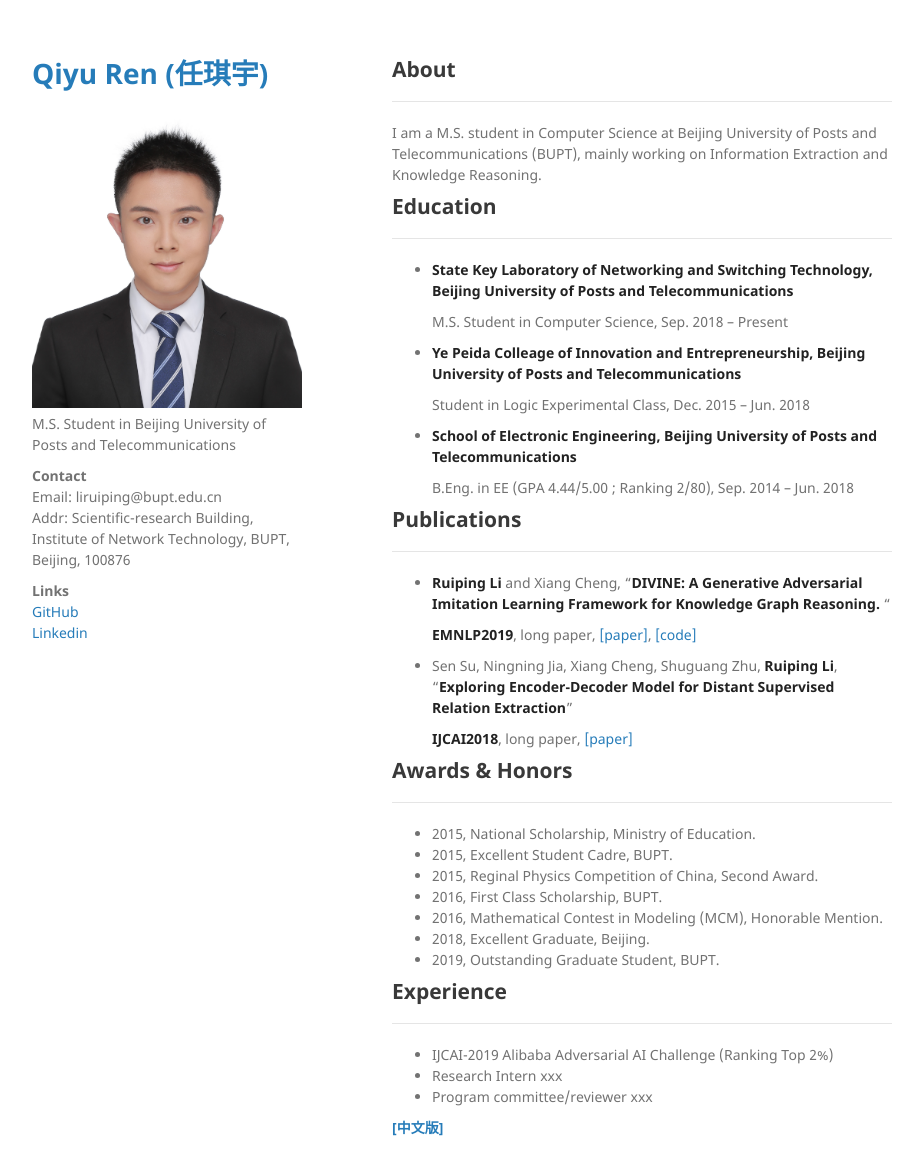
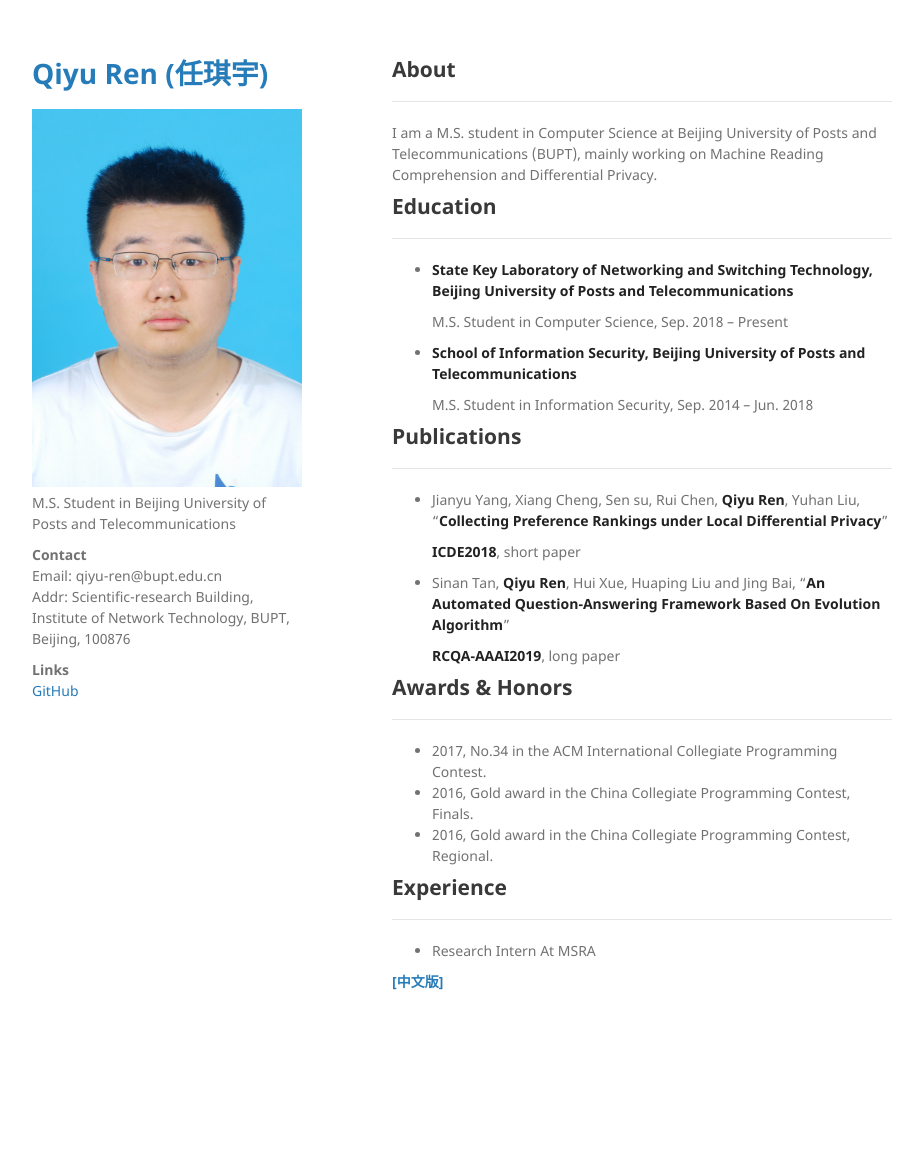
Before and after one commit to qiyu-ren/qiyu-ren.github.io, a Jekyll site: the page built from index.md, in a window 1280 px wide and 1208 px high. Shown: the top 1175 px of the window, without its empty margins (178-1101 px from the left). Built offline with Jekyll 4.4.1, drawn with Linux system fonts in a browser that asks for light colours; our own code applies the rules of GitHub Pages for plain Markdown files.

Commit message:
doisiodhjios

```diff
--- a/_layouts/default.html
+++ b/_layouts/default.html
@@ -22,15 +22,14 @@
 
         <p>{{ site.description | default: site.github.project_tagline }}</p>
 		<div><b>Contact</b>
-		<div>Email: liruiping@bupt.edu.cn</div>
+		<div>Email: qiyu-ren@bupt.edu.cn</div>
 		<div>Addr: Scientific-research Building, Institute of Network Technology, BUPT, Beijing, 100876</div>
 		</div>
 
 		<p> </p>
 
 		<div><b>Links</b>
-		<div><a href="https://github.com/Ruiping-Li">GitHub</a></div>
-		<div><a href="https://www.linkedin.com/in/%E7%91%9E%E5%B9%B3-%E6%9D%8E-7240b3151/">Linkedin</a></div>
+		<div><a href="https://github.com/Qiyu-Ren">GitHub</a></div>
 		</div>
 
         {% if site.show_downloads %}
--- a/index.md
+++ b/index.md
@@ -1,7 +1,7 @@
 ## About
 ---
 
-I am a M.S. student in Computer Science at Beijing University of Posts and Telecommunications (BUPT), mainly working on Information Extraction and Knowledge Reasoning.
+I am a M.S. student in Computer Science at Beijing University of Posts and Telecommunications (BUPT), mainly working on Machine Reading Comprehension and Differential Privacy.
 
 ## Education
 
@@ -12,44 +12,34 @@ I am a M.S. student in Computer Science at Beijing University of Posts and Telec
 
   M.S. Student in Computer Science, Sep. 2018 -- Present
 
-* **Ye Peida Colleage of Innovation and Entrepreneurship, Beijing University of Posts and Telecommunications**
+* **School of Information Security, Beijing University of Posts and Telecommunications**
 
-  Student in Logic Experimental Class, Dec. 2015 -- Jun. 2018
-
-* **School of Electronic Engineering, Beijing University of Posts and Telecommunications**
-
-  B.Eng. in EE (GPA 4.44/5.00 ; Ranking 2/80), Sep. 2014 -- Jun. 2018
+  M.S. Student in Information Security, Sep. 2014 -- Jun. 2018
 
 ## Publications
 
 ---
 
-* **Ruiping Li** and Xiang Cheng, "**DIVINE: A Generative Adversarial Imitation Learning Framework for Knowledge Graph Reasoning.** "
+* Jianyu Yang, Xiang Cheng, Sen su, Rui Chen, **Qiyu Ren**, Yuhan Liu, "**Collecting Preference Rankings under Local Differential Privacy**"
 
-  **EMNLP2019**, long paper, [[paper]](https://www.aclweb.org/anthology/TBD-709), [[code]](https://github.com/Ruiping-Li/DIVINE)
+  **ICDE2018**, short paper
 
-* Sen Su, Ningning Jia, Xiang Cheng, Shuguang Zhu, **Ruiping Li**, "**Exploring Encoder-Decoder Model for Distant Supervised Relation Extraction**"
+* Sinan Tan, **Qiyu Ren**, Hui Xue, Huaping Liu and Jing Bai, "**An Automated Question-Answering Framework Based On Evolution Algorithm**"
 
-  **IJCAI2018**, long paper, [[paper]](https://www.ijcai.org/proceedings/2018/610)
+  **RCQA-AAAI2019**, long paper
 
 
 ## Awards & Honors
 ------
 
-- 2015, National Scholarship, Ministry of Education.
-- 2015, Excellent Student Cadre, BUPT.
-- 2015, Reginal Physics Competition of China, Second Award.
-- 2016, First Class Scholarship, BUPT.
-- 2016, Mathematical Contest in Modeling (MCM), Honorable Mention.
-- 2018, Excellent Graduate, Beijing.
-- 2019, Outstanding Graduate Student, BUPT.
+- 2017, No.34 in the ACM International Collegiate Programming Contest.
+- 2016, Gold award in the China Collegiate Programming Contest, Finals.
+- 2016, Gold award in the China Collegiate Programming Contest, Regional.
 
 ##  Experience
 ------
 
-- IJCAI-2019 Alibaba Adversarial AI Challenge (Ranking Top 2%)
-- Research Intern xxx
-- Program committee/reviewer xxx
+- Research Intern At MSRA
 
 
 
```
Also changed, not shown: index_cn.md (+13 -22 lines), assets/img/ruiping_3.jpg, 2 other files.
